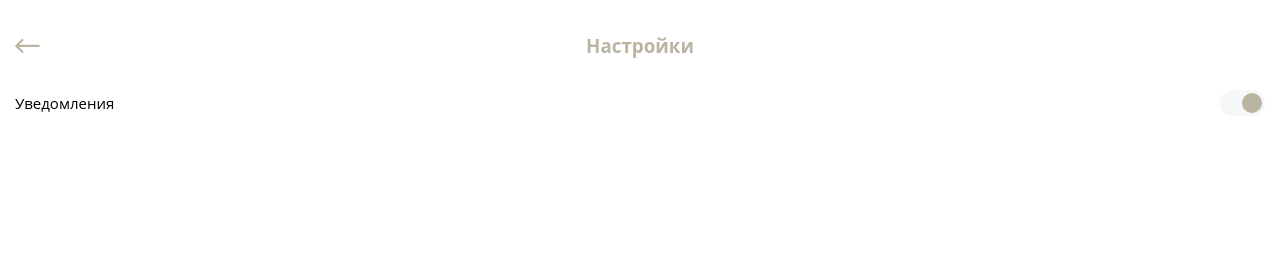
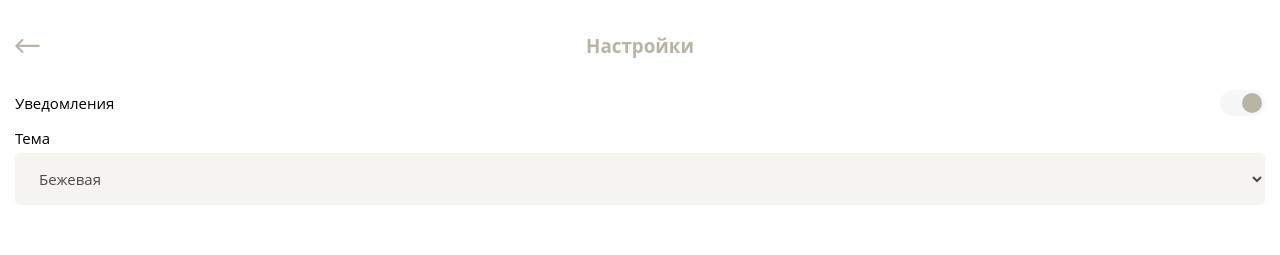
Before and after one commit to ReaGet/studeo, a Vue app: page /settings in a window 1280 px wide. Shown: the top 255 px of the page. Built offline with nearby package versions, Linux system fonts and the light colour scheme; no server answers; the database is empty; sample sign-in values are in the browser's storage.

Commit message:
added theme changing

```diff
--- a/public/index.html
+++ b/public/index.html
@@ -7,7 +7,7 @@
     <link rel="icon" href="<%= BASE_URL %>favicon.ico">
     <title><%= htmlWebpackPlugin.options.title %></title>
   </head>
-  <body>
+  <body class="light">
     <noscript>
       <strong>We're sorry but <%= htmlWebpackPlugin.options.title %> doesn't work properly without JavaScript enabled. Please enable it to continue.</strong>
     </noscript>
--- a/src/assets/style.css
+++ b/src/assets/style.css
@@ -2,8 +2,22 @@
 @tailwind components;
 @tailwind utilities;
 
-@import './font.css';
+@import '@/assets/font.css';
 
 body {
     font-family: 'Open Sans';
 }
+
+body.light {
+    --color-primary: #BAB4A3;
+    --color-primary-light: #f5f4f1;
+    --color-primary-300: #d3cbb2;
+    --color-primary-100: #f6f7f9;
+}
+
+body.blue {
+    --color-primary: #5D76CB;
+    --color-primary-light: #eff1fa;
+    --color-primary-300: #adb8df;
+    --color-primary-100: #f6f7f9;
+}
--- a/src/store/index.js
+++ b/src/store/index.js
@@ -1,6 +1,7 @@
 import { createStore } from 'vuex';
 import auth from './auth';
 import info from './info';
+import theme from './theme';
 
 export default createStore({
   state: {
@@ -14,5 +15,6 @@ export default createStore({
   modules: {
     auth,
     info,
+    theme,
   },
 });
--- /dev/null
+++ b/src/store/theme.js
@@ -0,0 +1,24 @@
+export default {
+  state: {
+    theme: 'light',
+  },
+  actions: {
+    updateTheme({ commit, getters }, theme) {
+      localStorage.setItem('theme', theme);
+      document.body.classList.replace(getters.theme, theme);
+      commit('setTheme', theme);
+    },
+    loadTheme({ dispatch }) {
+      const theme = localStorage.getItem('theme') || 'light';
+      dispatch('updateTheme', theme);
+    },
+  },
+  mutations: {
+    setTheme(state, theme) {
+      state.theme = theme;
+    },
+  },
+  getters: {
+    theme: (state) => state.theme,
+  },
+};
--- a/src/views/MenuView.vue
+++ b/src/views/MenuView.vue
@@ -12,6 +12,11 @@
         >
       </div>
       <span class="text-3xl text-black font-bold">Привет, {{ name }}!</span>
+      <router-link class="ml-auto" to="/settings">
+        <svg class="fill-primary-default" width="28" height="28">
+          <use xlink:href="/img/icons/sprite.svg#settings"></use>
+        </svg>
+      </router-link>
     </div>
     <div class="flex flex-col divide-y divide-gray-light">
       <nav v-for="(menu, i) in menuItems" :key="i" >
--- a/src/views/SettingsView.vue
+++ b/src/views/SettingsView.vue
@@ -1,5 +1,21 @@
+<!-- eslint-disable -->
 <template>
-  <checkbox-component title="Уведомления" name="notifications"></checkbox-component>
+  <div class="flex flex-col gap-6">
+    <checkbox-component title="Уведомления" name="notifications"></checkbox-component>
+    <label for="job" class="flex flex-col justify-start">
+      <span class="text-2xl text-gray mb-2">Тема</span>
+      <select
+        id="job"
+        class="h-[52px] indent-4 px-4 py-6 text-2xl text-black bg-primary-light rounded-lg outline-none"
+        name="theme"
+        v-model="theme"
+        @change="setTheme"
+      >
+        <option value="light">Бежевая</option>
+        <option value="blue">Синяя</option>
+      </select>
+    </label>
+  </div>
 </template>
 
 <script>
@@ -9,5 +25,17 @@ export default {
   components: {
     CheckboxComponent,
   },
+  data: () => ({
+    theme: 'light',
+  }),
+  mounted() {
+    this.$store.dispatch('loadTheme');
+    this.theme = this.$store.getters.theme;
+  },
+  methods: {
+    setTheme() {
+      this.$store.dispatch('updateTheme', this.theme);
+    },
+  },
 };
 </script>
--- a/tailwind.config.js
+++ b/tailwind.config.js
@@ -11,11 +11,14 @@ module.exports = {
       colors: {
         black: '#4A4A4A',
         primary: {
-          // default: '#5D76CB',
-          default: '#BAB4A3',
-          light: '#f5f4f1',
-          300: '#d3cbb2',
-          100: '#f6f7f9',
+          // default: '#BAB4A3',
+          // light: '#f5f4f1',
+          // 300: '#d3cbb2',
+          // 100: '#f6f7f9',
+          default: 'var(--color-primary)',
+          light: 'var(--color-primary-light)',
+          300: 'var(--color-primary-300)',
+          100: 'var(--color-primary-100)',
         },
         gray: {
           default: '#767676',
```
Also changed, not shown: public/img/icons/sprite.svg.
